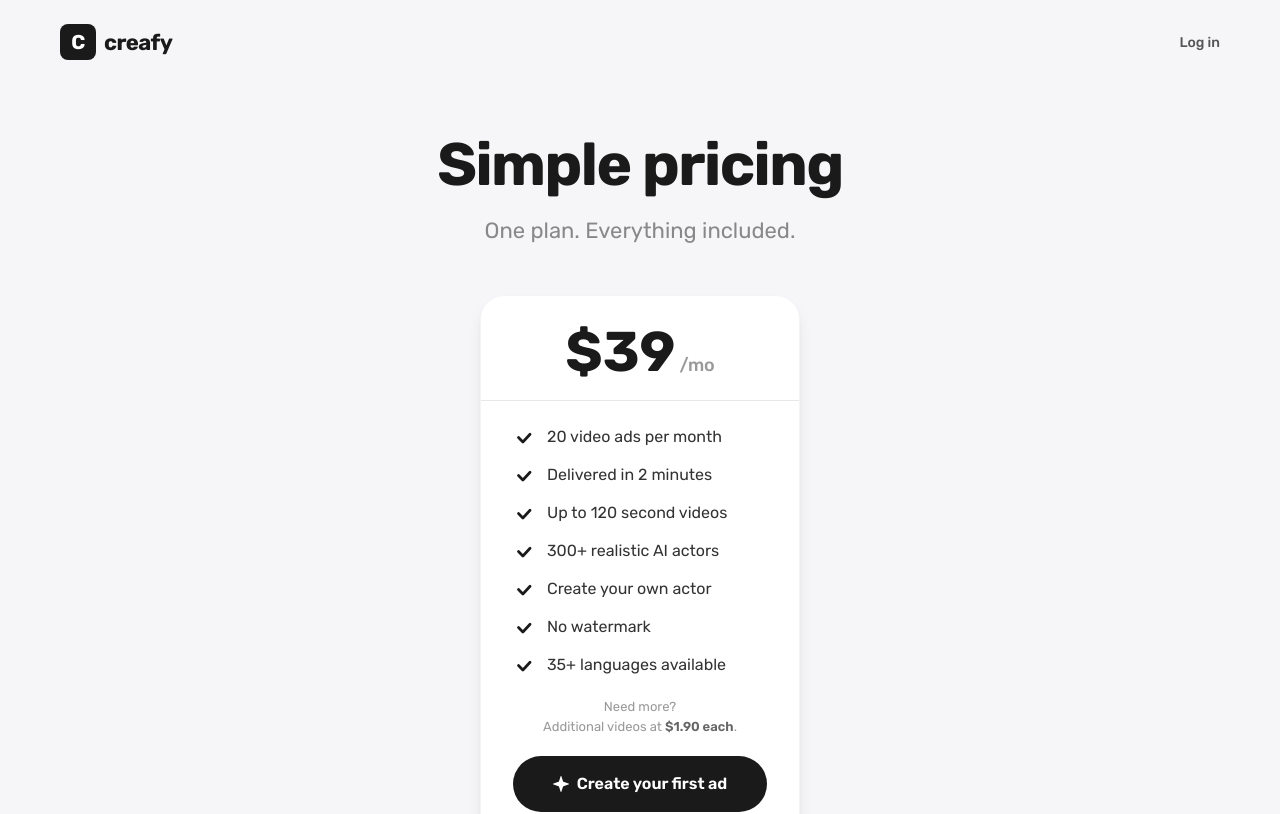
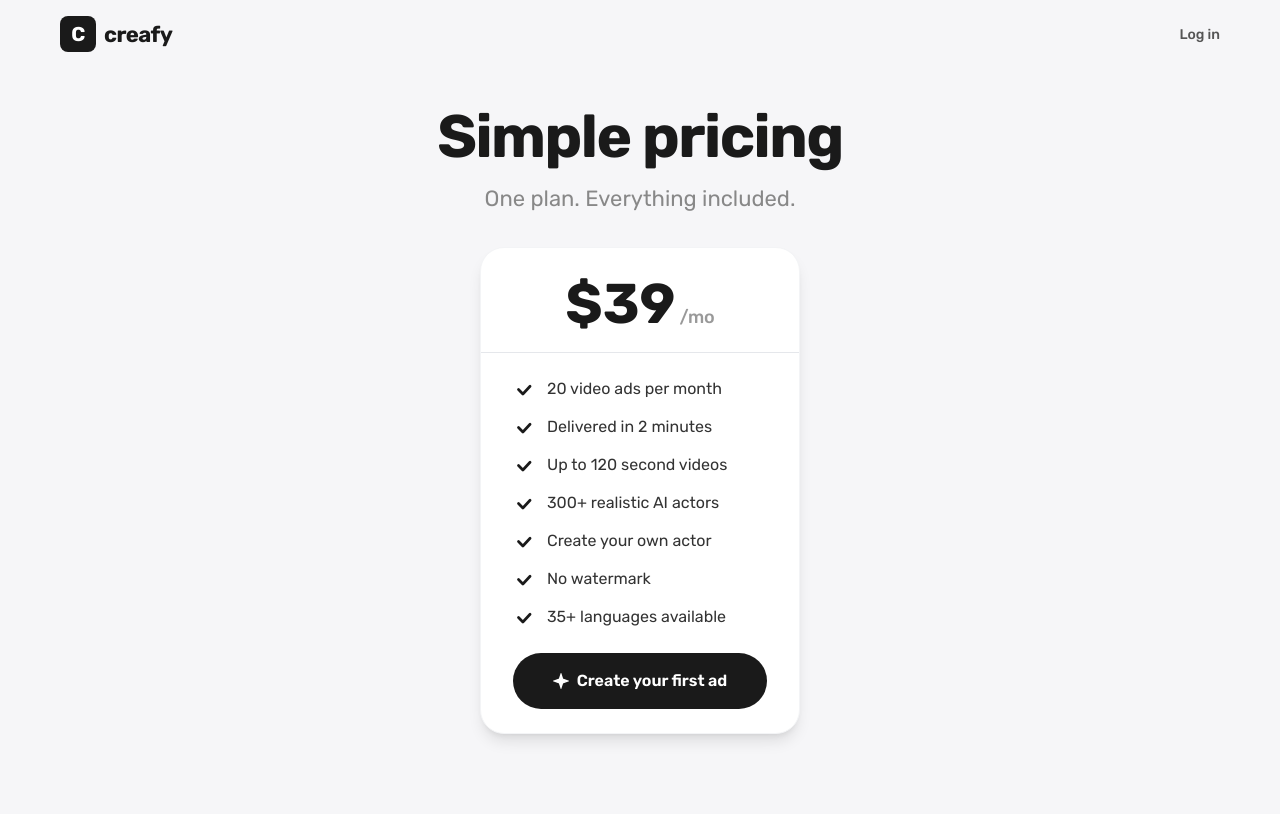
Before and after one commit to arthuruspro/creafy.ai, a Next.js app: page /pricing in a window 1280 px wide. Shown: the top 814 px of the page. Built offline with nearby package versions, Linux system fonts and the light colour scheme.

Commit message:
pricing: remove Need more text, reduce hero spacing so CTA visible without scroll

```diff
--- a/src/app/pricing/page.tsx
+++ b/src/app/pricing/page.tsx
@@ -176,7 +176,7 @@ function FAQItem({ q, a }: { q: string; a: string }) {
 
 function TopNav() {
   return (
-    <nav className="pt-6 pb-4 bg-[#F6F6F8]">
+    <nav className="pt-4 pb-3 bg-[#F6F6F8]">
       <div className="container-main flex items-center justify-between">
         <a href="/" className="flex items-center gap-2 text-[22px] font-extrabold text-[#1a1a1a] tracking-tight no-underline">
           <span className="w-9 h-9 bg-[#1a1a1a] rounded-lg flex items-center justify-center text-white text-[20px] font-extrabold">C</span>
@@ -198,12 +198,12 @@ export default function PricingPage() {
       <TopNav />
 
       {/* Hero — Simple Pricing */}
-      <section className="pt-8 md:pt-14 pb-14 bg-[#F6F6F8]">
+      <section className="pt-6 md:pt-10 pb-14 bg-[#F6F6F8]">
         <div className="container-main text-center">
-          <h1 className="text-[36px] md:text-[52px] lg:text-[60px] font-extrabold text-[#1a1a1a] leading-[1.1] mb-4 tracking-tight">
+          <h1 className="text-[32px] md:text-[52px] lg:text-[60px] font-extrabold text-[#1a1a1a] leading-[1.1] mb-3 tracking-tight">
             Simple pricing
           </h1>
-          <p className="text-[18px] md:text-[22px] text-[#888] mb-12">
+          <p className="text-[16px] md:text-[22px] text-[#888] mb-8">
             One plan. Everything included.
           </p>
 
@@ -212,7 +212,7 @@ export default function PricingPage() {
             {/* Price header */}
             <div className="px-8 pt-7 pb-5 text-center border-b border-gray-200">
               <div className="flex items-baseline justify-center gap-1">
-                <span className="text-[48px] md:text-[56px] font-extrabold text-[#1a1a1a] leading-none">$39</span>
+                <span className="text-[40px] md:text-[56px] font-extrabold text-[#1a1a1a] leading-none">$39</span>
                 <span className="text-[18px] text-[#999] font-medium">/mo</span>
               </div>
             </div>
@@ -236,13 +236,8 @@ export default function PricingPage() {
                 ))}
               </ul>
 
-              {/* Extra videos note */}
-              <p className="mt-5 text-[13px] text-[#999] text-center">
-                Need more?<br />Additional videos at <span className="font-semibold text-[#666]">$1.90 each</span>.
-              </p>
-
               {/* CTA */}
-              <a href="https://buy.stripe.com/7sYaEY5oCgoG1c5eqtes000" className="inline-flex items-center gap-2 btn-dark w-full justify-center mt-5 text-[16px] py-4">
+              <a href="https://buy.stripe.com/7sYaEY5oCgoG1c5eqtes000" className="inline-flex items-center gap-2 btn-dark w-full justify-center mt-6 text-[16px] py-4">
                 <SparkleIcon className="w-4 h-4" />
                 Create your first ad
               </a>
```
